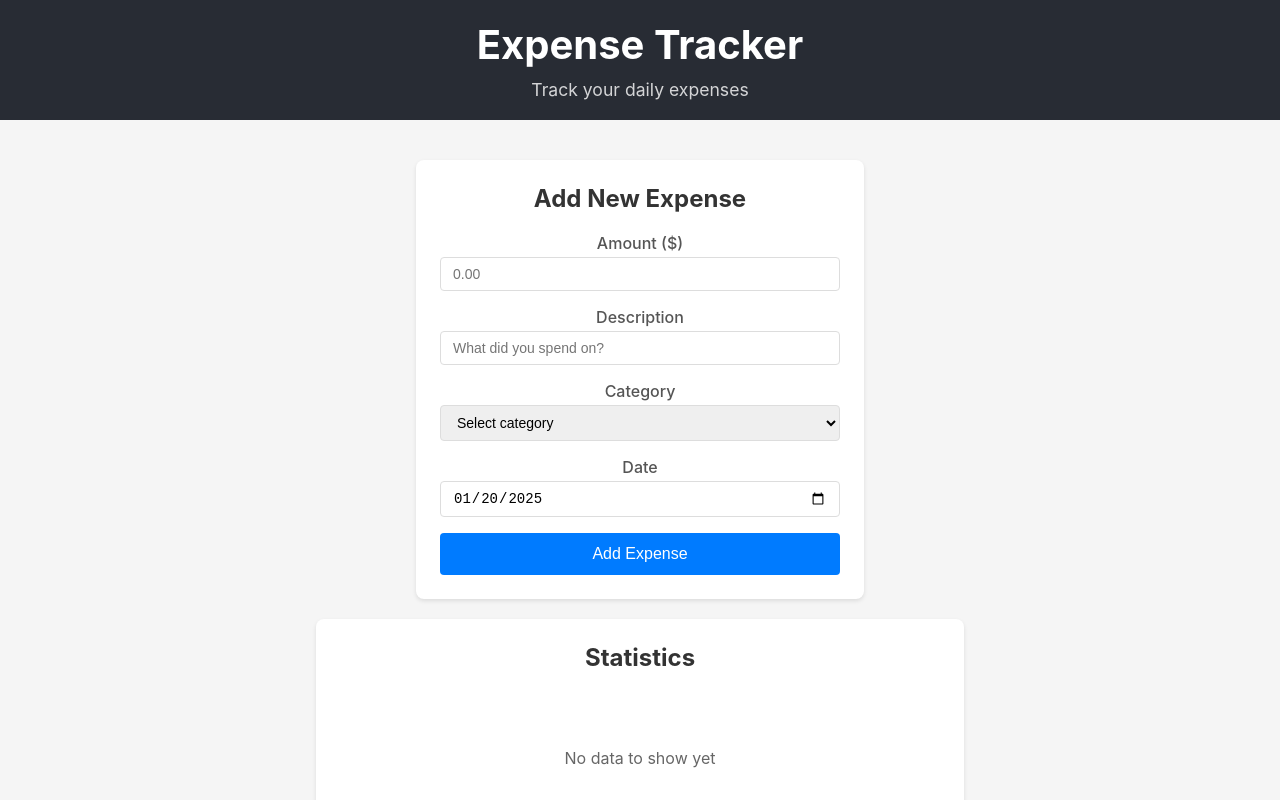
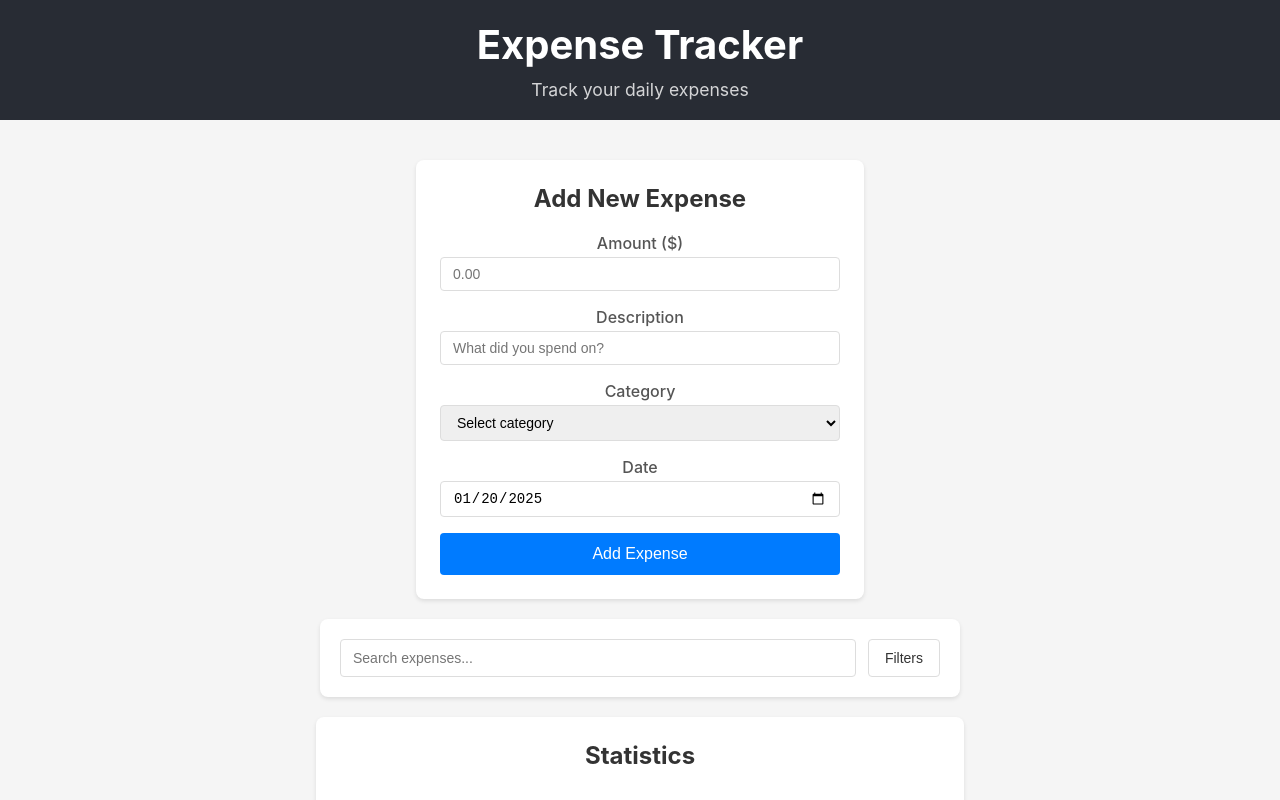
Before and after one commit to MillerJaim/ExpenseTracker, a React (Create React App) app: page / in a window 1280 px wide. Shown: the top 800 px of the page. Built offline with nearby package versions, Linux system fonts and the light colour scheme; the HTML template or start-up script is replaced by a standard one.

Commit message:
Add filtering and search functionality
Users can now filter by category, date range, and search through descriptions. Had to refactor the state management a bit but it works smoothly.

```diff
--- a/src/App.tsx
+++ b/src/App.tsx
@@ -3,15 +3,18 @@ import './App.css';
 import ExpenseForm, { ExpenseData } from './components/ExpenseForm';
 import ExpenseList from './components/ExpenseList';
 import ExpenseStats from './components/ExpenseStats';
+import ExpenseFilter, { FilterCriteria } from './components/ExpenseFilter';
 import { saveExpensesToStorage, loadExpensesFromStorage } from './utils/localStorage';
 
 function App() {
   const [expenses, setExpenses] = useState<ExpenseData[]>([]);
+  const [filteredExpenses, setFilteredExpenses] = useState<ExpenseData[]>([]);
   const [isLoading, setIsLoading] = useState(true);
 
   useEffect(() => {
     const loadedExpenses = loadExpensesFromStorage();
     setExpenses(loadedExpenses);
+    setFilteredExpenses(loadedExpenses);
     setIsLoading(false);
   }, []);
 
@@ -28,6 +31,39 @@ function App() {
   const handleDeleteExpense = (id: string) => {
     setExpenses(prev => prev.filter(expense => expense.id !== id));
   };
+
+  const handleFilterChange = (criteria: FilterCriteria) => {
+    let filtered = [...expenses];
+
+    if (criteria.category) {
+      filtered = filtered.filter(expense => expense.category === criteria.category);
+    }
+
+    if (criteria.dateFrom) {
+      filtered = filtered.filter(expense => expense.date >= criteria.dateFrom);
+    }
+
+    if (criteria.dateTo) {
+      filtered = filtered.filter(expense => expense.date <= criteria.dateTo);
+    }
+
+    if (criteria.searchText) {
+      const searchLower = criteria.searchText.toLowerCase();
+      filtered = filtered.filter(expense =>
+        expense.description.toLowerCase().includes(searchLower)
+      );
+    }
+
+    setFilteredExpenses(filtered);
+  };
+
+  const handleClearFilters = () => {
+    setFilteredExpenses(expenses);
+  };
+
+  useEffect(() => {
+    setFilteredExpenses(expenses);
+  }, [expenses]);
 
   if (isLoading) {
     return (
@@ -48,9 +84,13 @@ function App() {
       </header>
       <main>
         <ExpenseForm onAddExpense={handleAddExpense} />
-        <ExpenseStats expenses={expenses} />
+        <ExpenseFilter
+          onFilterChange={handleFilterChange}
+          onClearFilters={handleClearFilters}
+        />
+        <ExpenseStats expenses={filteredExpenses} />
         <ExpenseList
-          expenses={expenses}
+          expenses={filteredExpenses}
           onDeleteExpense={handleDeleteExpense}
         />
       </main>
--- /dev/null
+++ b/src/components/ExpenseFilter.css
@@ -0,0 +1,161 @@
+.expense-filter {
+  background: white;
+  padding: 20px;
+  border-radius: 8px;
+  box-shadow: 0 2px 4px rgba(0, 0, 0, 0.1);
+  max-width: 600px;
+  margin: 20px auto;
+}
+
+.filter-header {
+  display: flex;
+  gap: 12px;
+  align-items: center;
+  flex-wrap: wrap;
+}
+
+.search-bar {
+  flex: 1;
+  min-width: 200px;
+}
+
+.search-input {
+  width: 100%;
+  padding: 10px 12px;
+  border: 1px solid #ddd;
+  border-radius: 4px;
+  font-size: 14px;
+  box-sizing: border-box;
+}
+
+.search-input:focus {
+  outline: none;
+  border-color: #007bff;
+  box-shadow: 0 0 0 2px rgba(0, 123, 255, 0.25);
+}
+
+.filter-toggle {
+  display: flex;
+  align-items: center;
+  gap: 8px;
+  padding: 10px 16px;
+  border: 1px solid #ddd;
+  border-radius: 4px;
+  background: white;
+  cursor: pointer;
+  font-size: 14px;
+  color: #333;
+  transition: all 0.2s;
+}
+
+.filter-toggle:hover {
+  border-color: #007bff;
+  background: #f8f9fa;
+}
+
+.filter-toggle.active {
+  background: #007bff;
+  color: white;
+  border-color: #007bff;
+}
+
+.filter-badge {
+  background: #dc3545;
+  color: white;
+  border-radius: 50%;
+  width: 18px;
+  height: 18px;
+  font-size: 11px;
+  display: flex;
+  align-items: center;
+  justify-content: center;
+  font-weight: 600;
+}
+
+.filter-toggle.active .filter-badge {
+  background: white;
+  color: #007bff;
+}
+
+.clear-filters {
+  padding: 10px 16px;
+  border: 1px solid #dc3545;
+  border-radius: 4px;
+  background: white;
+  color: #dc3545;
+  cursor: pointer;
+  font-size: 14px;
+  transition: all 0.2s;
+}
+
+.clear-filters:hover {
+  background: #dc3545;
+  color: white;
+}
+
+.filter-options {
+  margin-top: 16px;
+  padding-top: 16px;
+  border-top: 1px solid #eee;
+}
+
+.filter-row {
+  display: flex;
+  gap: 16px;
+  margin-bottom: 16px;
+  flex-wrap: wrap;
+}
+
+.filter-row:last-child {
+  margin-bottom: 0;
+}
+
+.filter-group {
+  display: flex;
+  flex-direction: column;
+  flex: 1;
+  min-width: 120px;
+}
+
+.filter-group label {
+  margin-bottom: 4px;
+  font-weight: 500;
+  color: #555;
+  font-size: 14px;
+}
+
+.filter-group select,
+.filter-group input {
+  padding: 8px 12px;
+  border: 1px solid #ddd;
+  border-radius: 4px;
+  font-size: 14px;
+  box-sizing: border-box;
+}
+
+.filter-group select:focus,
+.filter-group input:focus {
+  outline: none;
+  border-color: #007bff;
+  box-shadow: 0 0 0 2px rgba(0, 123, 255, 0.25);
+}
+
+@media (max-width: 600px) {
+  .filter-header {
+    flex-direction: column;
+    align-items: stretch;
+  }
+
+  .search-bar {
+    min-width: auto;
+  }
+
+  .filter-row {
+    flex-direction: column;
+    gap: 12px;
+  }
+
+  .filter-group {
+    min-width: auto;
+  }
+}
--- /dev/null
+++ b/src/components/ExpenseFilter.tsx
@@ -0,0 +1,123 @@
+import React, { useState } from 'react';
+import './ExpenseFilter.css';
+
+export interface FilterCriteria {
+  category: string;
+  dateFrom: string;
+  dateTo: string;
+  searchText: string;
+}
+
+interface ExpenseFilterProps {
+  onFilterChange: (criteria: FilterCriteria) => void;
+  onClearFilters: () => void;
+}
+
+const ExpenseFilter: React.FC<ExpenseFilterProps> = ({ onFilterChange, onClearFilters }) => {
+  const [category, setCategory] = useState('');
+  const [dateFrom, setDateFrom] = useState('');
+  const [dateTo, setDateTo] = useState('');
+  const [searchText, setSearchText] = useState('');
+  const [showFilters, setShowFilters] = useState(false);
+
+  const handleFilterChange = () => {
+    const criteria: FilterCriteria = {
+      category,
+      dateFrom,
+      dateTo,
+      searchText: searchText.trim()
+    };
+    onFilterChange(criteria);
+  };
+
+  const handleClearAll = () => {
+    setCategory('');
+    setDateFrom('');
+    setDateTo('');
+    setSearchText('');
+    onClearFilters();
+  };
+
+  const hasActiveFilters = category || dateFrom || dateTo || searchText;
+
+  React.useEffect(() => {
+    handleFilterChange();
+  }, [category, dateFrom, dateTo, searchText]);
+
+  return (
+    <div className="expense-filter">
+      <div className="filter-header">
+        <div className="search-bar">
+          <input
+            type="text"
+            placeholder="Search expenses..."
+            value={searchText}
+            onChange={(e) => setSearchText(e.target.value)}
+            className="search-input"
+          />
+        </div>
+        <button
+          className={`filter-toggle ${showFilters ? 'active' : ''}`}
+          onClick={() => setShowFilters(!showFilters)}
+        >
+          <span>Filters</span>
+          {hasActiveFilters && <span className="filter-badge">{
+            [category, dateFrom, dateTo].filter(Boolean).length
+          }</span>}
+        </button>
+        {hasActiveFilters && (
+          <button className="clear-filters" onClick={handleClearAll}>
+            Clear All
+          </button>
+        )}
+      </div>
+
+      {showFilters && (
+        <div className="filter-options">
+          <div className="filter-row">
+            <div className="filter-group">
+              <label htmlFor="category-filter">Category</label>
+              <select
+                id="category-filter"
+                value={category}
+                onChange={(e) => setCategory(e.target.value)}
+              >
+                <option value="">All Categories</option>
+                <option value="food">Food & Dining</option>
+                <option value="transport">Transportation</option>
+                <option value="entertainment">Entertainment</option>
+                <option value="shopping">Shopping</option>
+                <option value="bills">Bills & Utilities</option>
+                <option value="other">Other</option>
+              </select>
+            </div>
+          </div>
+
+          <div className="filter-row">
+            <div className="filter-group">
+              <label htmlFor="date-from">From Date</label>
+              <input
+                type="date"
+                id="date-from"
+                value={dateFrom}
+                onChange={(e) => setDateFrom(e.target.value)}
+              />
+            </div>
+            <div className="filter-group">
+              <label htmlFor="date-to">To Date</label>
+              <input
+                type="date"
+                id="date-to"
+                value={dateTo}
+                onChange={(e) => setDateTo(e.target.value)}
+                min={dateFrom}
+              />
+            </div>
+          </div>
+        </div>
+      )}
+    </div>
+  );
+};
+
+export default ExpenseFilter;
```
